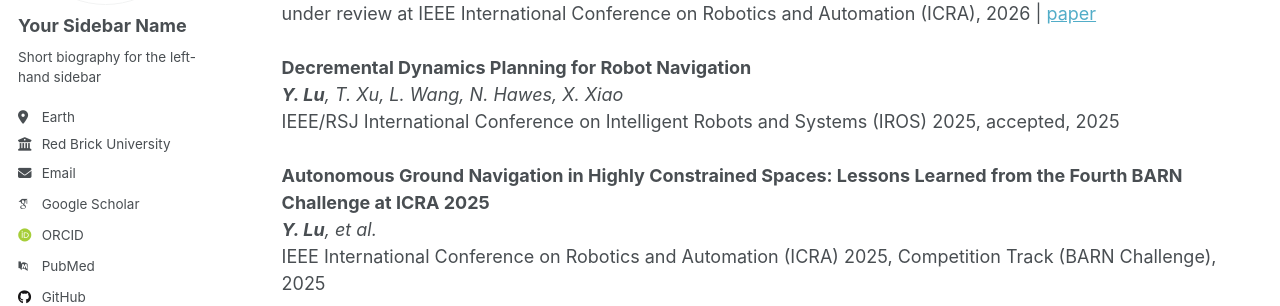
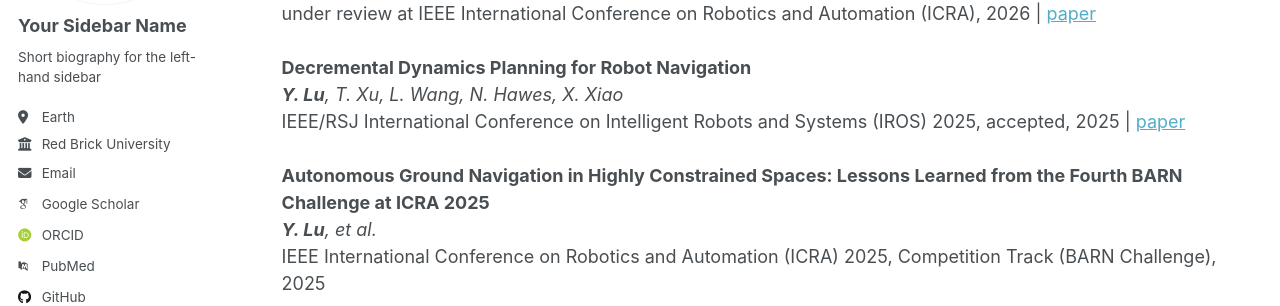
Before and after one commit to yuanjielu-64/yuanjielu-64.github.io, a Jekyll site: the page built from _pages/publications.md, in a window 1280 px wide and 900 px high. Shown: the part 269-575 px from the top of the window. Built offline with Jekyll 4.4.1, drawn with Linux system fonts in a browser that asks for light colours; nearby versions of some CDN libraries; some web fonts are replaced; a script that is not in the unit is left out; part of the change alters nothing that is shown.

Commit message:
Update publications.md

```diff
--- a/_pages/publications.md
+++ b/_pages/publications.md
@@ -37,7 +37,7 @@ googlescholar: https://scholar.google.com/citations?user=BVwGPdQAAAAJ&hl=en
         <strong>Decremental Dynamics Planning for Robot Navigation</strong><br>
         <em><b>Y. Lu</b>, T. Xu, L. Wang, N. Hawes, X. Xiao</em><br>
         IEEE/RSJ International Conference on Intelligent Robots and Systems (IROS) 2025, accepted, 2025
-        <!-- | <a href="#">paper</a> -->
+        | <a href="https://arxiv.org/pdf/2503.20521">paper</a>
       </div>
 
       <div class="pub-card" data-topic="motion-planning" data-year="2025" data-selected="true">
```
